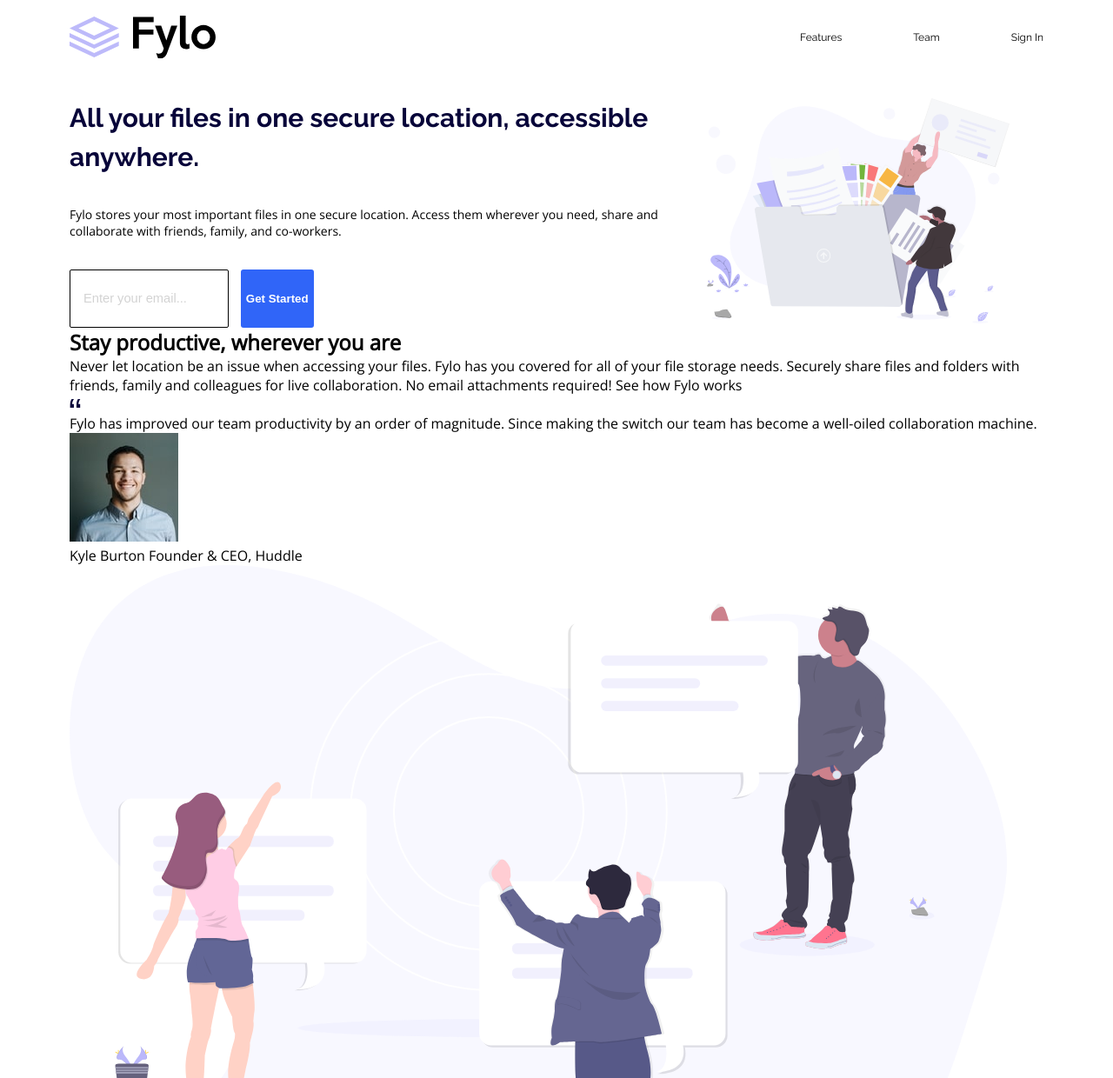
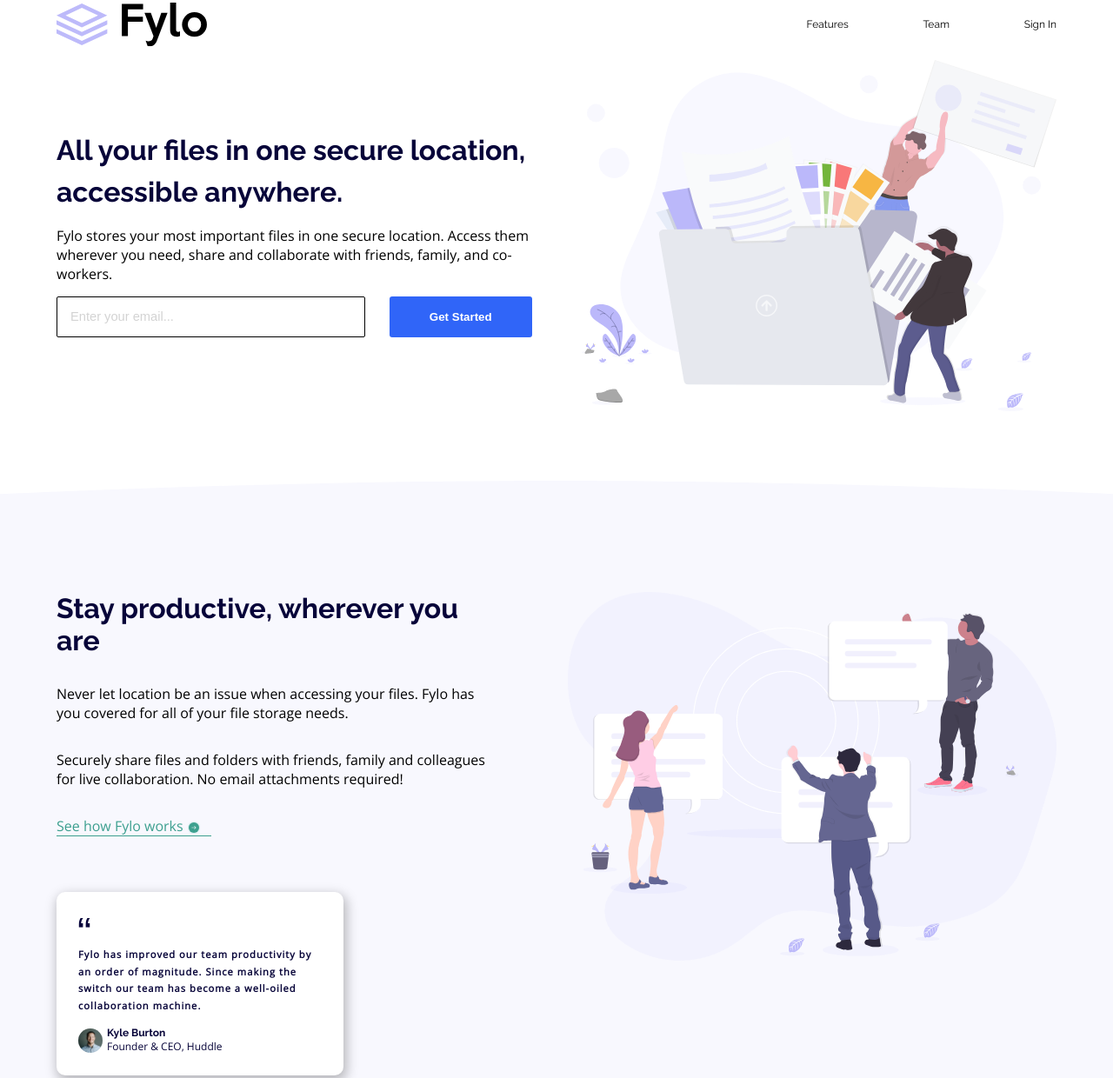
Before and after one commit to aaronaira/Fylo-landing-page-with-two-column-layout, a plain HTML site: page index.html in a window 1280 px wide. Shown: the part 12-1252 px from the top of the page at 87% size. Drawn offline with nearby package versions, Linux system fonts and the light colour scheme.

```diff
--- a/assets/css/main.css
+++ b/assets/css/main.css
@@ -55,32 +55,40 @@ body {
 .section__primary {
     display: flex;
     justify-content: space-between;
+    gap: 5%;
+    margin-top: 5em;
+    flex-direction: row;
+
 
 }
 .content__header {
     display: flex;
-    flex-wrap: wrap;
+    flex-direction: column;
     gap: 15px;
+    padding-top: 5em;
+
 }
 .content__header-main {
     display: flex;
     flex-direction: column;
+
 }
 
 h1.content__header-title {
     font-weight: 700;
     font-family: "Raleway";
-    font-size: 30px;
+    font-size: 2em;
     color: var(--Very-Dark-Blue);
     line-height: 1.5em;
 }
 p.content__header-description {
-    font-size: 14px;
+    font-size: 1em;
     font-family: "Open Sans";
 }
 .content__header-form {
     display: flex;
     justify-content: space-between;
+    width: 100%;
 }
 input#email::placeholder {
     color: lightgray;
@@ -93,8 +101,91 @@ input#email::placeholder {
     width: 65%;
     padding:15px;
 }
-.content__header-img img {
-    width: 90%;
+.content__header-img {
+
+    display: flex;
+    justify-content: center;
+}
+.section__info{
+    background-image: url("../images/bg-curve-desktop.svg");
+    background-size: cover;
+    background-repeat: no-repeat;
+    background-position: top;
+    display: flex;
+    margin-top: 5em;
+    justify-content: space-between;
+
+
+}
+.content__info{
+    display: flex;
+    gap: 5em;
+    padding: 8em 0;
+}
+.content__info-text{
+    display: flex;
+    flex-direction: column;
+    gap: 2em;
+}
+.content__info-title{
+    font-family: "Raleway";
+    color: var(--Very-Dark-Blue);
+    font-size: 2em;
+    font-weight: 700;
+}
+.content__info-description{
+    font-size: 1em;
+
+}
+.highlight{
+    color: var(--Moderate-Cyan);
+    border-bottom: 1px solid var(--Moderate-Cyan);
+    width: 35%;
+}
+
+.highlight img {
+    vertical-align: middle;
+}
+.card__testimonial{
+    background-color: white;
+    padding: 25px;
+    border-radius: 10px;
+    box-shadow: 2px 5px 13px 2px rgba(0,0,0,0.26);
+    width: 65%;
+}
+.card__testimonial .quotes{
+    width: 5%;
+}
+.card__testimonial-description{
+    font-size: .70em;
+    margin: 15px 0;
+    letter-spacing: 1px;
+    line-height: 1.75;
+    color: var(--Very-Dark-Blue);
+    font-weight: 700;
+}
+.card__testimonial-avatar{
+    display: flex;
+    align-items: center;
+}
+.card__testimonial-avatar img{
+    border-radius: 100px;
+    width: 10%;
+
+    vertical-align: middle;
+}
+.card__testimonial_avatar-description{
+    font-size: .75em;
+    display: flex;
+    flex-direction: column;
+
+    margin-left: 5px;
+    color: var(--Very-Dark-Blue);
+}
+.ceo{
+    font-weight: bold;
+    font-size: .85;
+    font-family: "Raleway";
 }
 /* footer */
 
@@ -102,7 +193,6 @@ input#email::placeholder {
 .container {
     max-width: 1150px;
     margin: 0 auto;
-    padding: 15px;
 }
 .img-fluid {
     max-width: 100%;
--- a/index.html
+++ b/index.html
@@ -27,9 +27,9 @@
       </ul>
     </nav>
   </header>
-  <main class="container">
-    <section class="section__primary">
-      <div class="content__header">
+  <main>
+    <section class="section__primary container">
+      <div class="content__header ">
         <h1 class="content__header-title">
           All your files in one secure location, accessible anywhere.
         </h1>
@@ -44,36 +44,38 @@
         </form>
       </div>
       <div class="content__header-img">
-        <img src="/assets/images/illustration-1.svg" alt="Fylo" title="Fylo" class="img-fluid">
+        <img src="assets/images/illustration-1.svg" alt="Fylo" title="Fylo" class="img-fluid">
       </div>
     </section>
     <section class="section__info">
-      <div class="content__info">
+      <div class="content__info container">
+        <div class="content__info-text ">
           <h2 class="content__info-title">
             Stay productive, wherever you are
           </h2>
           <p class="content__info-description">
             Never let location be an issue when accessing your files. Fylo has you
-          covered for all of your file storage needs.
+            covered for all of your file storage needs.</p>
+            <p class="content__info-description">
+            Securely share files and folders with friends, family and colleagues for
+            live collaboration. No email attachments required!</p>
 
-          Securely share files and folders with friends, family and colleagues for
-          live collaboration. No email attachments required!
-
-          <span class="highlight">See how Fylo works</span>
+            <span class="highlight">See how Fylo works <img src="assets/images/icon-arrow.svg" alt="see how fylo works"></span>
           </p>
           <div class="card__testimonial">
-          <img src="assets/images/icon-quotes.svg" alt="Quote testimonial" class="img-fluid">
+            <img src="assets/images/icon-quotes.svg" class="quotes" alt="Quote testimonial" class="img-fluid">
             <p class="card__testimonial-description">
               Fylo has improved our team productivity by an order of magnitude. Since
               making the switch our team has become a well-oiled collaboration machine.
               <div class="card__testimonial-avatar">
                 <img src="assets/images/avatar-testimonial.jpg" alt="Avatar Kyle Burton" title="Kyle Burton" class="img-fluid">
                 <p class="card__testimonial_avatar-description">
-                Kyle Burton
+                  <span class="ceo">Kyle Burton</span>
                   Founder & CEO, Huddle
                 </p>
               </div>
             </p>
+          </div>
         </div>
           <div class="content__info-img">
             <img src="assets/images/illustration-2.svg" class="img-fluid" alt="Filo Productive Ilustration" title="Fylo Productive Ilustration">
```
Lines whose indentation alone changed are shown as unchanged.
